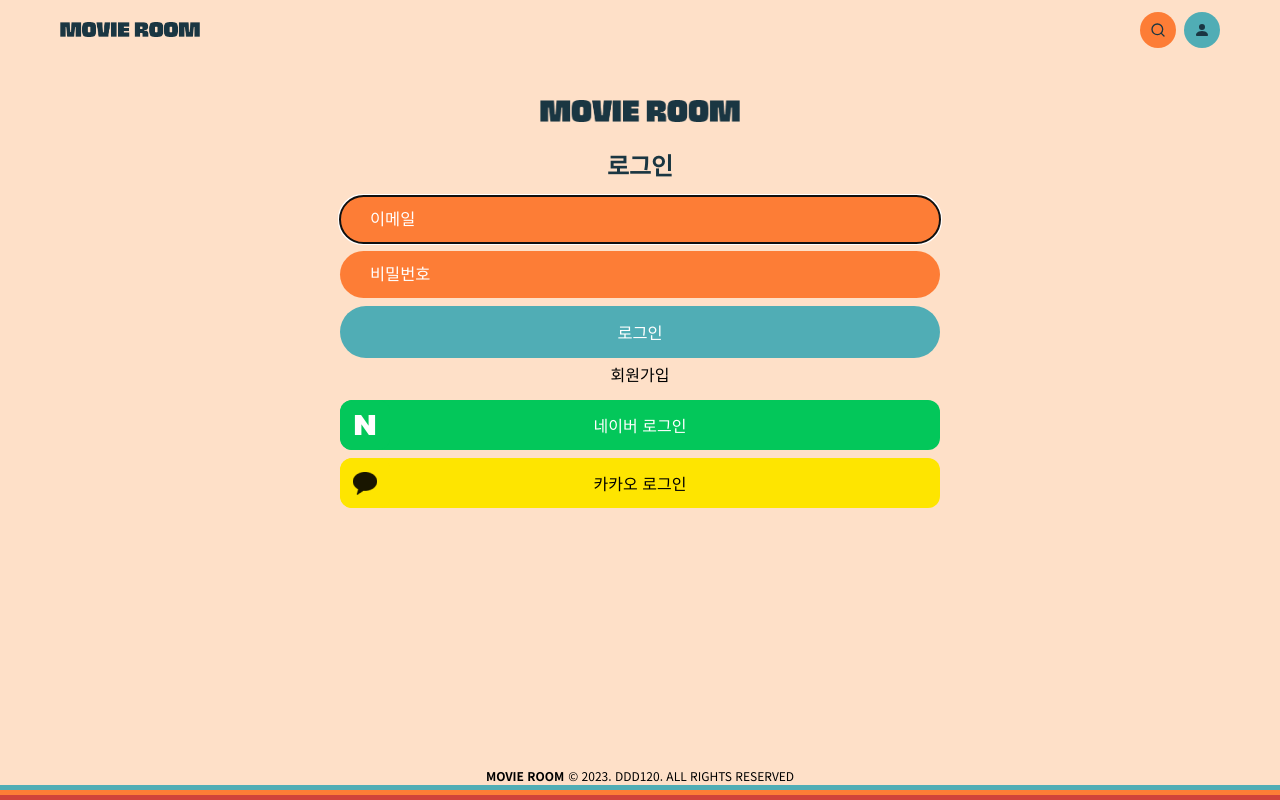
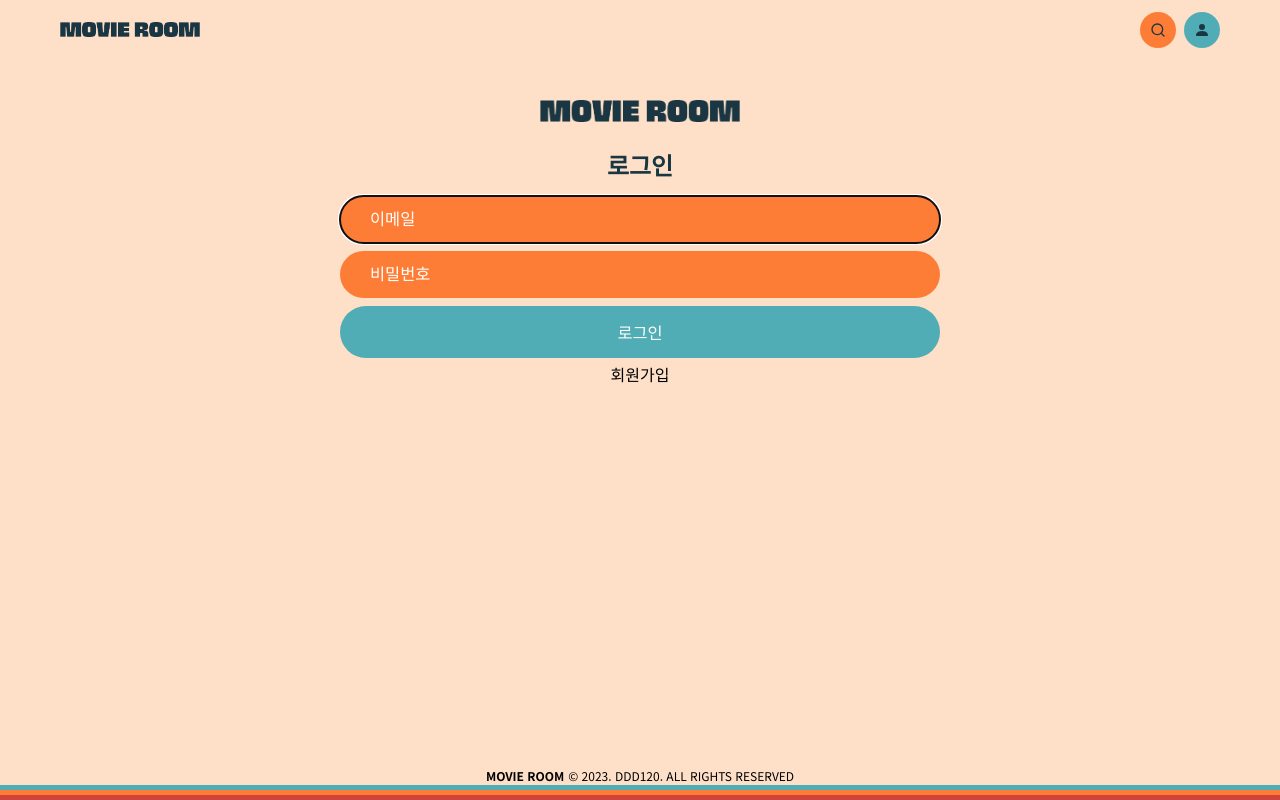
Before and after one commit to DDD120/movie-room, a React (Create React App) app: page /login in a window 1280 px wide. Built offline with nearby package versions, Linux system fonts and the light colour scheme; no server answers.

Commit message:
FEAT OAuth 생략

```diff
--- a/src/pages/Login.jsx
+++ b/src/pages/Login.jsx
@@ -42,29 +42,6 @@ const Form = styled.form`
 const Signin = styled.span`
   display: block;
   margin-bottom: 10px;
-`;
-
-const Social = styled.a`
-  position: relative;
-  margin: 4px 0;
-  max-width: 600px;
-  height: 50px;
-  width: 100%;
-  border-radius: 12px;
-  border: none;
-  box-shadow: none;
-  color: ${({ color }) => color};
-  background-color: ${({ bgColor }) => bgColor};
-  overflow: hidden;
-  display: flex;
-  justify-content: center;
-  align-items: center;
-  img {
-    position: absolute;
-    top: 0;
-    left: 0;
-    max-width: 50px;
-  }
 `;
 
 const Login = () => {
@@ -143,14 +120,6 @@ const Login = () => {
         <Link to="/signup">
           <Signin>회원가입</Signin>
         </Link>
-        <Social color={"#fff"} bgColor={"#03C75A"} href="">
-          <img src="/assets/naver-symbol.png" alt="네이버 심볼" />
-          <div>네이버 로그인</div>
-        </Social>
-        <Social color={"#000D9"} bgColor={"#FEE500"} href="">
-          <img src="/assets/kakao-symbol.png" alt="카카오 심볼" />
-          <div>카카오 로그인</div>
-        </Social>
       </Base>
     </Container>
   );
```
Also changed, not shown: public/assets/kakao-symbol.png (deleted), public/assets/naver-symbol.png (deleted).
